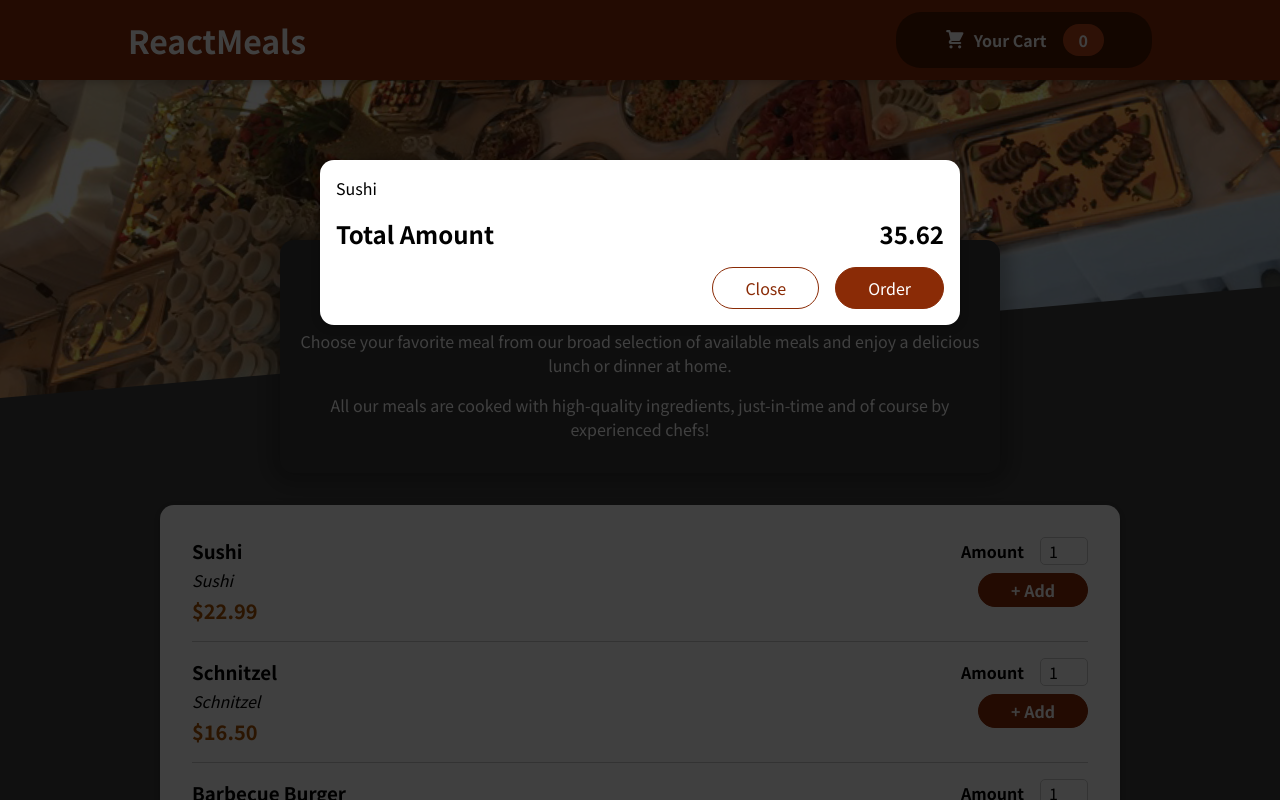
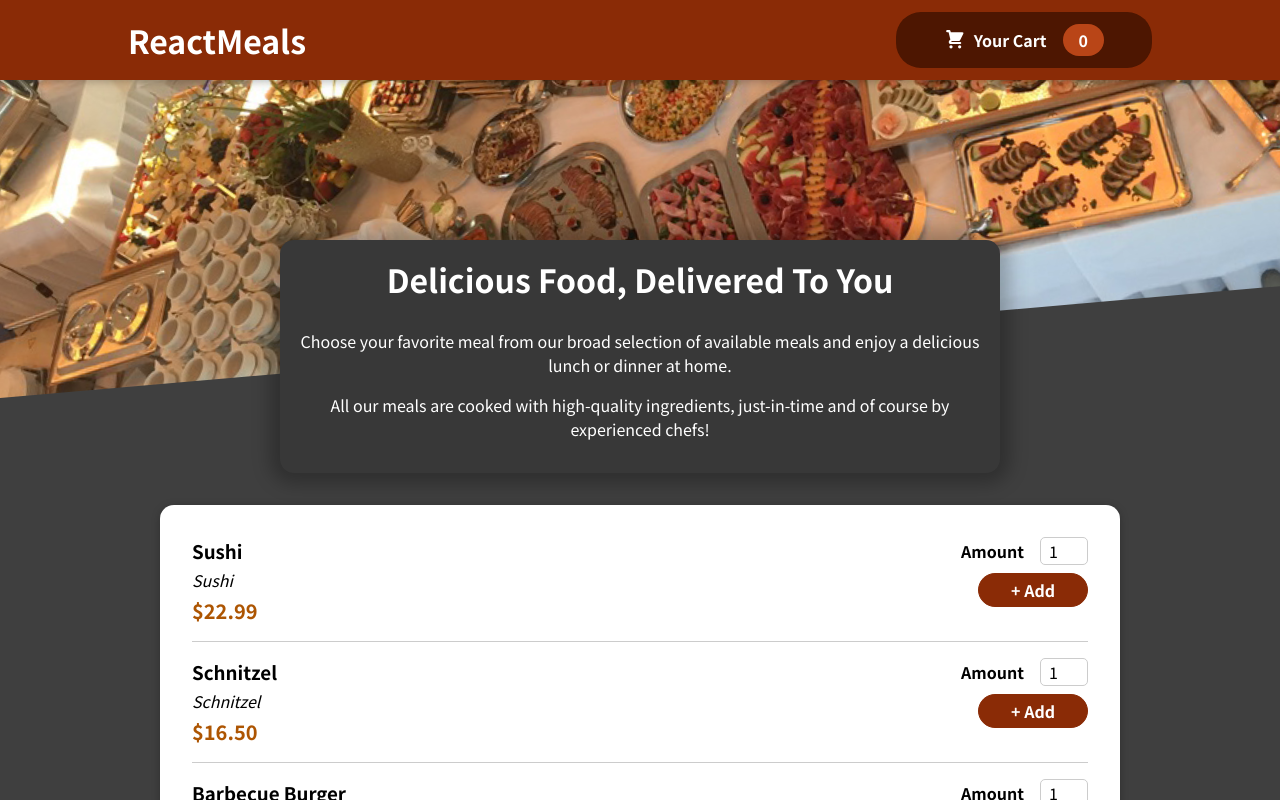
Before and after one commit to mauricio-hartmann/react-order-food, a React (Create React App) app: page / in a window 1280 px wide. Shown: the top 800 px of the page. Built offline with nearby package versions, Linux system fonts and the light colour scheme.

Commit message:
Adicionados controles para exibir e fechar modal

```diff
--- a/src/App.js
+++ b/src/App.js
@@ -1,14 +1,20 @@
-import { Fragment } from "react";
+import { Fragment, useState } from "react";
 import Cart from "./components/Cart/Cart";
 
 import Header from "./components/Layout/Header";
 import Meals from "./components/Meals/Meals";
 
 const App = () => {
+  const [cartIsShown, setCartIsShown] = useState(false);
+
+  const showCartHandler = () => setCartIsShown(true);
+
+  const hideCartHandler = () => setCartIsShown(false);
+
   return (
     <Fragment>
-      <Cart />
-      <Header></Header>
+      {cartIsShown && <Cart onClose={hideCartHandler} />}
+      <Header onShowCart={showCartHandler}></Header>
       <main>
         <Meals />
       </main>
--- a/src/components/Cart/Cart.js
+++ b/src/components/Cart/Cart.js
@@ -9,14 +9,16 @@
   );
 
   return (
-    <Modal>
+    <Modal onClose={props.onClose}>
       <ul className={classes["cart-items"]}>{cartItems}</ul>
       <div className={classes.total}>
         <span>Total Amount</span>
         <span>35.62</span>
       </div>
       <div className={classes.actions}>
-        <button className={classes["button--alt"]}>Close</button>
+        <button className={classes["button--alt"]} onClick={props.onClose}>
+          Close
+        </button>
         <button className={classes.button}>Order</button>
       </div>
     </Modal>
--- a/src/components/Layout/Header.js
+++ b/src/components/Layout/Header.js
@@ -9,7 +9,7 @@
     <Fragment>
       <header className={classes.header}>
         <h1>ReactMeals</h1>
-        <HeaderCardButton />
+        <HeaderCardButton onClick={props.onShowCart} />
       </header>
       <div className={classes["main-image"]}>
         <img src={mealsImage} alt="A table full of delicious food" />
--- a/src/components/Layout/HeaderCardButton.js
+++ b/src/components/Layout/HeaderCardButton.js
@@ -4,7 +4,7 @@
 
 const HeaderCardButton = (props) => {
   return (
-    <button className={classes.button}>
+    <button className={classes.button} onClick={props.onClick}>
       <span className={classes.icon}>
         <CartIcon />
       </span>
--- a/src/components/UI/Modal.js
+++ b/src/components/UI/Modal.js
@@ -3,7 +3,7 @@
 import classes from "./Modal.module.css";
 
 const Backdrop = (props) => {
-  return <div className={classes.backdrop} />;
+  return <div className={classes.backdrop} onClick={props.onClose} />;
 };
 
 const ModalOverlay = (props) => {
@@ -19,7 +19,7 @@
 const Modal = (props) => {
   return (
     <Fragment>
-      {createPortal(<Backdrop />, portalElement)}
+      {createPortal(<Backdrop onClose={props.onClose} />, portalElement)}
       {createPortal(
         <ModalOverlay>{props.children}</ModalOverlay>,
         portalElement
```
